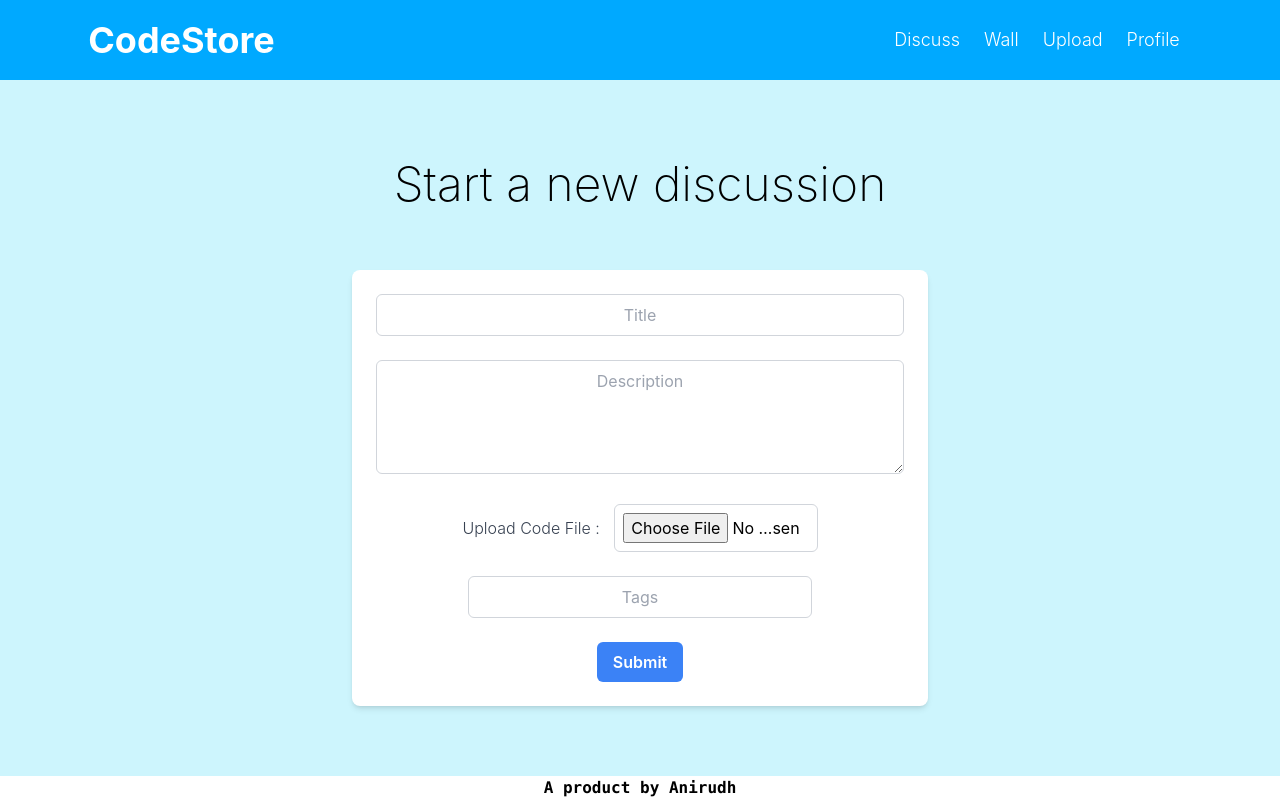
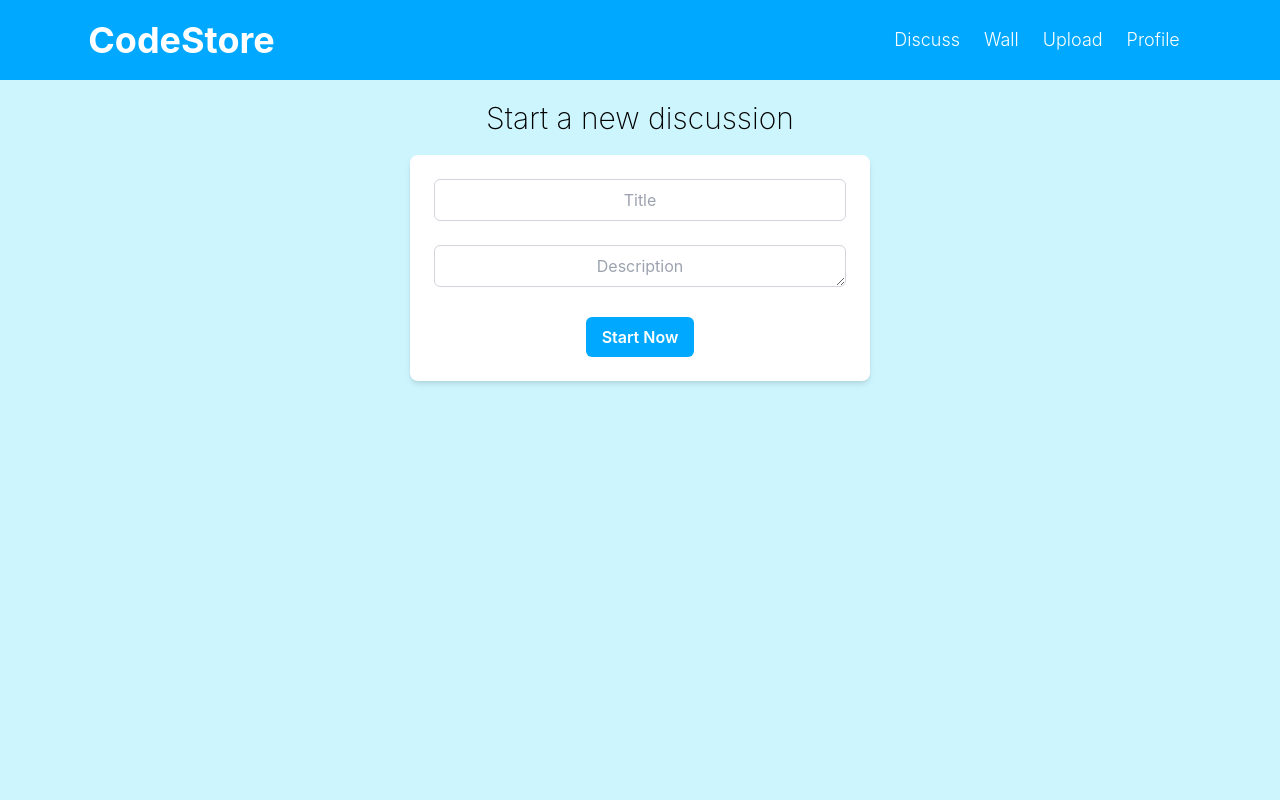
Before and after one commit to anirudhgeek21/CodeStore, a React (Create React App) app in the folder client/: page /discuss in a window 1280 px wide. Built offline with nearby package versions, Linux system fonts and the light colour scheme.

Commit message:
Added discussion

```diff
--- a/client/src/App.js
+++ b/client/src/App.js
@@ -18,9 +18,9 @@ function App() {
             <Route path="/discuss" element={<DiscussRoute />} />
           </Routes>
         </div>
-        <div className='fixed bottom-0 w-[100%]'>
+        {/* <div className=' w-[100%]'>
           <Footer />
-        </div>
+        </div> */}
       </div>
     </Router>
   );
--- a/client/src/components/DiscussRoute.jsx
+++ b/client/src/components/DiscussRoute.jsx
@@ -1,10 +1,12 @@
 import React, { Fragment } from 'react';
 import DiscussTodo from './discussion/DiscussTodo';
+import DiscussionCards from './discussion/DiscussionCards'
 
 function App() {
   return (
     <Fragment>
         <DiscussTodo />
+        {/* <DiscussionCards /> */}
     </Fragment>
   );
 }
--- a/client/src/components/discussion/DiscussTodo.jsx
+++ b/client/src/components/discussion/DiscussTodo.jsx
@@ -3,30 +3,23 @@ import React, { Fragment } from "react";
 export default function DiscussTodo() {
     return (
         <Fragment>
-            <div className="text-5xl font-extralight pt-20 text-center">
+            <div className="text-3xl font-extralight pt-5 text-center">
                 <h1>Start a new discussion</h1>
             </div>
-            <div className="flex flex-col items-center justify-center h-[70vh]">
-                <form className="bg-white shadow-md rounded-lg p-6 w-[50%]">
+            <div className="flex flex-col items-center justify-center h-[33vh]">
+                <form className="bg-white shadow-md rounded-lg p-6 w-[40%]">
                     <div className="mb-6">
 
                         <input type="text" id="title" placeholder="Title" className="w-full border border-gray-300 rounded-md p-2 focus:outline-none text-center focus:border-blue-500" />
                     </div>
                     <div className="mb-6">
 
-                        <textarea id="description" placeholder="Description" className="w-full border border-gray-300 rounded-md p-2 focus:outline-none focus:border-blue-500 text-center" rows="4"></textarea>
+                        <textarea id="description" placeholder="Description" className="w-full border border-gray-300 rounded-md p-2 focus:outline-none focus:border-blue-500 text-center" rows="1"></textarea>
                     </div>
-                    <div className="mb-6 flex w-[70%] mx-auto">
-                        <label htmlFor="title" className="block text-gray-700 text-md my-auto mx-auto font-light">Upload Code File :</label>
-                        <input type="file" id="title" className="w-[55%] mx-auto border border-gray-300 rounded-md p-2 focus:outline-none text-center focus:border-blue-500 flex justify-center items-center" />
 
-                    </div>
-                    <div className="mb-6 w-[65%] mx-auto">
 
-                        <input type="text" id="title" placeholder="Tags" className="w-[100%] border border-gray-300 rounded-md p-2 focus:outline-none text-center focus:border-blue-500 mx-auto" />
-                    </div>
                     <div className="text-center">
-                        <button type="submit" className="bg-blue-500 hover:bg-blue-600 text-white font-semibold py-2 px-4 rounded-md focus:outline-none focus:ring-2 focus:ring-blue-500 focus:ring-offset-2">Submit</button>
+                        <button type="submit" className="bg-[#00A9FF] hover:bg-blue-600 text-white font-semibold py-2 px-4 rounded-md focus:outline-none focus:ring-2 focus:ring-blue-500 focus:ring-offset-2">Start Now</button>
                     </div>
                 </form>
             </div>
```
Also changed, not shown: client/src/components/discussion/DiscussionCards.jsx (added).
